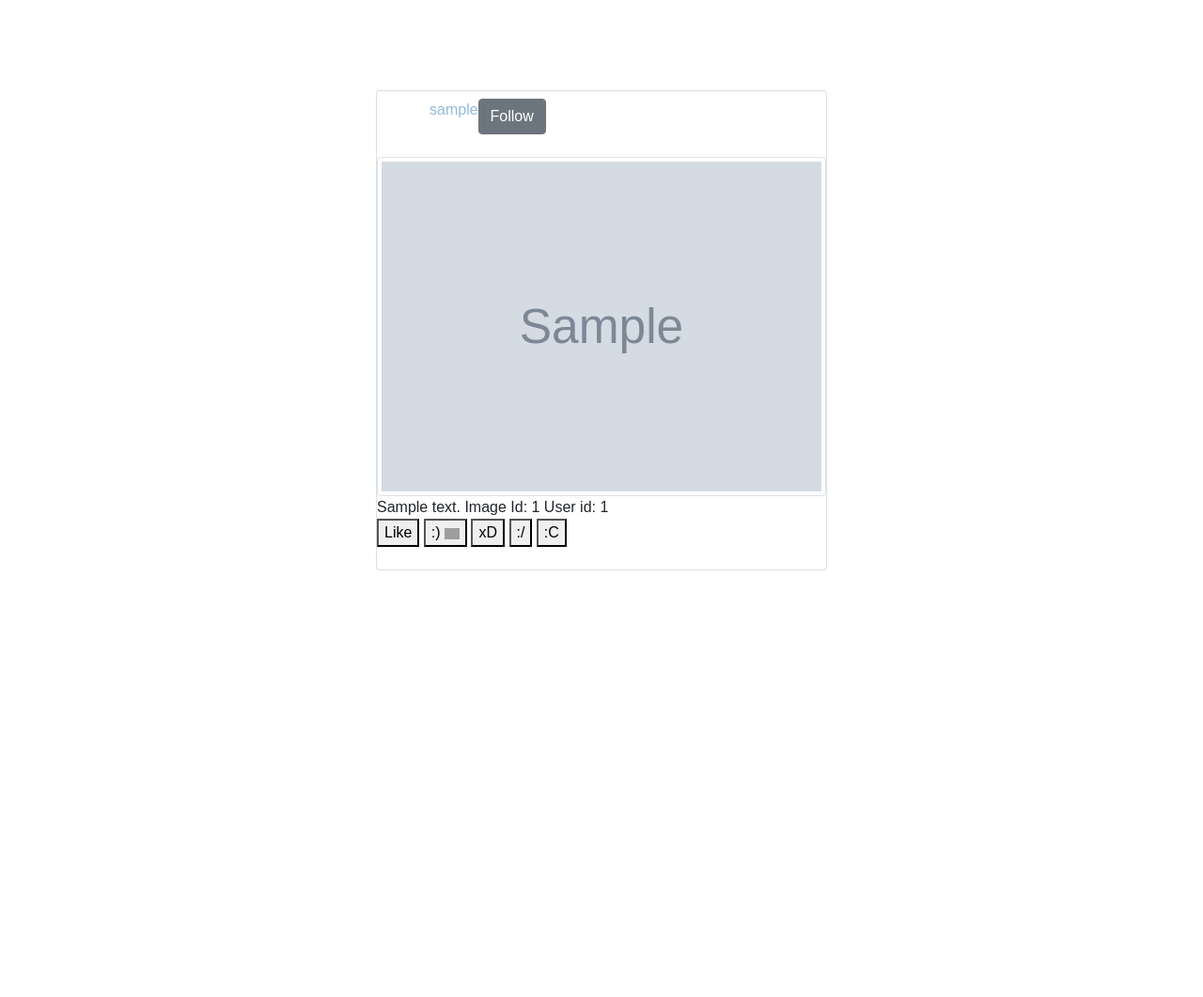
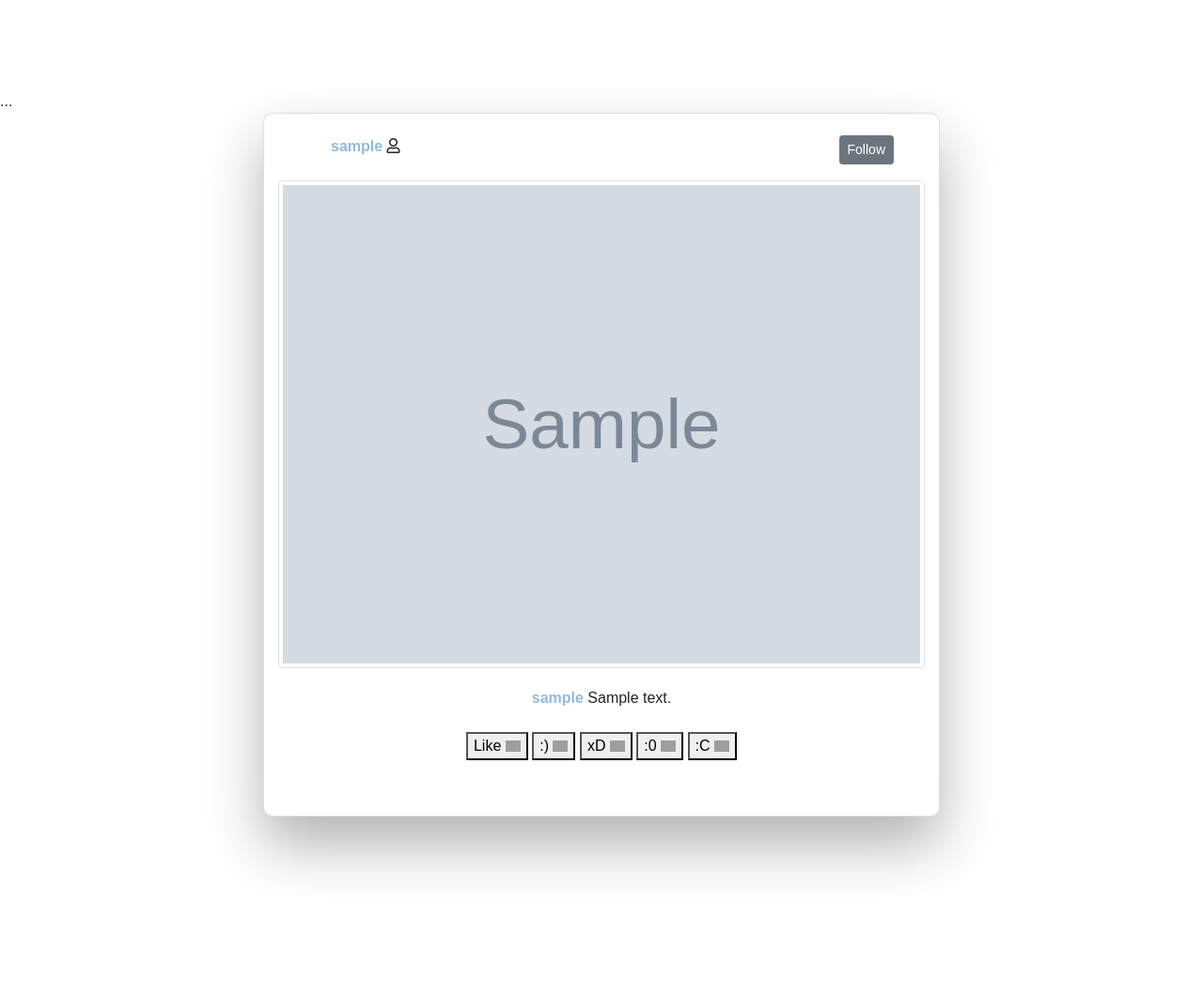
Before and after one commit to alisakolot/On-the-Reel, a Flask app: template templates/feed.html in a window 1280 px wide. Shown: the part 94-1155 px from the top of the page at 94% size. Before the commit the page ends 701 px from the top, so only its background shows below. Run offline with Flask 2, Linux system fonts and the light colour scheme; the template is opened without the code that fills it: values that come from a table or form of the project are taken from there, others are empty; tables that the repository leaves empty hold one stand-in row (values such as "Sample post"); grey boxes marked "Sample" are stand-in pictures; one stand-in notice (Sample message) is shown; some libraries are stand-ins or nearby versions; grey boxes are pictures that could not be loaded.

Commit message:
styling feed

```diff
--- a/server.py
+++ b/server.py
@@ -94,10 +94,10 @@
 
     if db_user is None:
         flash('Incorrect username/password, please try again.')
-        return redirect('/login')
+        return redirect('/')
     if db_user.password != password:
         flash('Incorrect username/password, please try again.')
-        return redirect('/login')
+        return redirect('/')
     else:
         session['user_id'] = db_user.user_id
         flash(f'Hello {db_user.first_name}')
@@ -179,7 +179,7 @@
 def display_logout():
     """Display Logout button."""
 
-    return redirect('login.html')
+    return redirect('/')
 
 
 
@@ -203,6 +203,14 @@
 
     print(images[1].user.username)
     return render_template('feed.html', images=images)
+
+@app.route('/feed')
+def all_users():
+    """View all profiles"""
+
+    users = crud.get_users()
+
+    return render_template('feed.html', users=users)
 
 
 
@@ -250,11 +258,12 @@
     print("REACTION:", reaction)
     return jsonify({"likes" : True })
 
+
 @app.route('/feed', methods=['GET'])
 def display_feed_logout():
     """Display Logout button."""
 
-    return redirect('login.html')
+    return redirect('/')
 
 # @app.route('/feed/profile/', methods=['GET'])
 # def leave_feed():
--- a/static/reactions.js
+++ b/static/reactions.js
@@ -51,7 +51,7 @@
       const btn = evt.target;
       $.get('/feed', (res) => {
             alert('Logout?');
-            window.location = "http://localhost:5000/login"
+            window.location = "http://localhost:5000/"
       });
     });
 
@@ -62,8 +62,8 @@
     const btn = evt.target;
     console.log("logging out ")
     $.get('/feed', (res) => {
-          alert('Logout?');
-          window.location = "http://localhost:5000/login"
+          alert('Are you sure you want to Logout?');
+          window.location = "http://localhost:5000/"
     });
 
   });
@@ -89,14 +89,11 @@
 
     if (btn.innerText === 'Follow') {
       $.get('/follow/feed.json', formInput, (res) => {
-        alert('you followed user x');
-
         btn.innerText = 'Unfollow';
       });
 
     } else if (btn.innerText === 'Unfollow') {
         $.get('/feed/unfollow', formInput, (res) => {
-          alert('you unfollowed user x');
         })
           btn.innerText = 'Follow';
 
@@ -105,32 +102,9 @@
       console.log(btn.innerText)
     }
 
-    // const formInput = {follows : $(evt.target).val()};
 
-    // $.get('/follow/feed.json', formInput, (res) => {
-    //     alert('sent to server')
-
-    // });
   });
 
 
 
-
-
-  //Return to Profile
-  // $('.profile').on('click', (evt) => {
-  //   const btn = evt.target;
-
-
-  //   ('/feed/profile/', (res) => {
-  //     let userId = user_id;
-  //       window.location.href = `feed/profile/`;
-  //       alert('redirect to profile?');
-  //   });
-
-  // });
-
-
-
-
 })
--- a/static/style.css
+++ b/static/style.css
@@ -1,19 +1,25 @@
-/* style.css*/
+style.css
+
 
 /* body {
   background-image: url(img/62e82dad5fc68b7fed91bc9818e68018.jpg);
   color: #130101;
  } */
 
-h2 {
-  font-family: sans-serif;
-  color: blue;
-}
 
-h2 {
-  color: pink;
-}
+ @media (min-width: 768px) {
+  .carousel-multi-item-2 .col-md-3 {
+  float: left;
+  width: 25%;
+  max-width: 100%; } }
 
+  .carousel-multi-item-2 .card img {
+  border-radius: 2px; }
+
+
+
+
+/* ////////////////////////////////////REGISTRATION/LOGIN////////////////////////////////*/
 
 
 form {
@@ -29,54 +35,9 @@
 
 }
 
-.col-4 {
-  margin: 2em;
-
-}
-
-.media-library {
-
-}
-
-
-/* div {
-  padding:10px;
-  width: 30rem;
-  border: 2px;
-  margin: auto;
-  border-color: rgb(211, 202, 204);
-}
-
-/* div {
-  background-color: blue;
-} */
-
-/* #notice {
-  font-family: monospace;
-  font-size: 3em;
-  width: 15em;
-  margin: 0 auto;
-} */
-
-aside {
-  padding-top: 50px;
-  padding-right: 30px;
-  padding-bottom: 50px;
-  padding-left: 80px;
-
-}
-
-
-
-
-
-
 
 /* BASIC */
 
-/* html {
-  background-color: #56baed;
-} */
 
 body {
   font-family: "Poppins", sans-serif;
@@ -119,9 +80,9 @@
   border-radius: 10px 10px 10px 10px;
   background: #fff;
   padding: 30px;
-  width: 90%;
-  max-width: 450px;
-  position: relative;
+  width: 70%;
+  max-width: 300px;
+  position: center;
   padding: 0px;
   -webkit-box-shadow: 0 30px 60px 0 rgba(0,0,0,0.3);
   box-shadow: 0 30px 60px 0 rgba(0,0,0,0.3);
@@ -147,7 +108,7 @@
 
 h2.active {
   color: #0d0d0d;
-  border-bottom: 2px solid #5fbae9;
+  border-bottom: 2px solid #5fbbe9b5;
 }
 
 
@@ -155,7 +116,7 @@
 /* FORM TYPOGRAPHY*/
 
 input[type=button], input[type=submit], input[type=reset]  {
-  background-color: #8be2f2;
+  background-color: #07869d9a;
   border: none;
   color: white;
   padding: 15px 80px;
@@ -196,8 +157,9 @@
   text-decoration: none;
   display: inline-block;
   font-size: 16px;
+  font-family: "Poppins", sans-serif;
   margin: 5px;
-  width: 80%;
+  width: 70%;
   border: 2px solid #f6f6f6;
   -webkit-transition: all 0.5s ease-in-out;
   -moz-transition: all 0.5s ease-in-out;
@@ -210,26 +172,12 @@
 
 input[type=text]:focus {
   background-color: #fff;
-  border-bottom: 2px solid #5fbae9;
+  border-bottom: 2px solid #346178;
 }
 
 input[type=text]:placeholder {
-  color: #cccccc;
+  color: #8f6767;
 } */
-
-
-
-/* ANIMATIONS */
-
-Simple CSS3 Fade-in-down Animation
-.fadeInDown {
-  -webkit-animation-name: fadeInDown;
-  animation-name: fadeInDown;
-  -webkit-animation-duration: 1s;
-  animation-duration: 1s;
-  -webkit-animation-fill-mode: both;
-  animation-fill-mode: both;
-}
 
 @-webkit-keyframes fadeInDown {
   0% {
@@ -256,3 +204,158 @@
     transform: none;
   }
 }
+
+
+
+/* ANIMATIONS */
+
+/@-webkit-keyframes fadeIn { from { opacity:0; } to { opacity:1; } }
+@-moz-keyframes fadeIn { from { opacity:0; } to { opacity:1; } }
+@keyframes fadeIn { from { opacity:0; } to { opacity:1; } }
+
+.fadeIn {
+  opacity:0;
+  -webkit-animation:fadeIn ease-in 1;
+  -moz-animation:fadeIn ease-in 1;
+  animation:fadeIn ease-in 1;
+
+  -webkit-animation-fill-mode:forwards;
+  -moz-animation-fill-mode:forwards;
+  animation-fill-mode:forwards;
+
+  -webkit-animation-duration:1s;
+  -moz-animation-duration:1s;
+  animation-duration:1s;
+}
+
+.fadeIn.first {
+  -webkit-animation-delay: 0.4s;
+  -moz-animation-delay: 0.4s;
+  animation-delay: 0.4s;
+}
+
+.fadeIn.second {
+  -webkit-animation-delay: 0.6s;
+  -moz-animation-delay: 0.6s;
+  animation-delay: 0.6s;
+}
+
+.fadeIn.third {
+  -webkit-animation-delay: 0.8s;
+  -moz-animation-delay: 0.8s;
+  animation-delay: 0.8s;
+}
+
+
+/* Simple CSS3 Fade-in Animation */
+.underlineHover:after {
+  display: block;
+  left: 0;
+  bottom: -10px;
+  width: 0;
+  height: 2px;
+  background-color: #56bbed79;
+  content: "";
+  transition: width 0.2s;
+}
+
+.underlineHover:hover {
+  color: #0d0d0d;
+}
+
+.underlineHover:hover:after{
+  width: 100%;
+}
+
+
+
+/* OTHERS */
+
+*:focus {
+    outline: none;
+}
+
+#icon {
+  width:60%;
+}
+
+
+.card {
+  -webkit-border-radius: 10px 10px 10px 10px;
+  border-radius: 10px 10px 10px 10px;
+  background: #fff;
+  padding: 30px;
+  width: 100%;
+  max-width: 1500px;
+  position: center;
+  padding: 15px;
+  -webkit-box-shadow: 0 30px 60px 0 rgba(0,0,0,0.3);
+  box-shadow: 0 30px 60px 0 rgba(0,0,0,0.3);
+  text-align: center;
+}
+
+.media-library {
+  padding: 20px;
+}
+
+#feed-username {
+  position: fixedl
+  left: -50px;
+  font-weight: bold;
+}
+
+#follow-button {
+  position: absolute;
+  right: 33px;
+}
+
+#first_group {
+  padding: 25px;
+}
+
+
+.sidenav {
+  height: 100%; /* Full-height: remove this if you want "auto" height */
+  width: 200px; /* Set the width of the sidebar */
+  margin-left: 1100px;
+  position: fixed; /* Fixed Sidebar (stay in place on scroll) */
+  z-index: 1; /* Stay on top */
+  top: 0; /* Stay at the top */
+  left: 0;
+  right: 33px;
+  background-color:white; /* Black */
+  padding-top: 180px;
+
+}
+
+/* The navigation menu links */
+.sidenav a {
+
+  font-size: 14px;
+  color: #818181;
+  display: block;
+}
+
+
+.sidenav a:hover {
+  color: #5c5b5b;
+}
+
+
+
+
+#feed-button {
+  position: absolute;
+  left: 100px;
+}
+
+#side_nav {
+  font-family: "Poppins", sans-serif;
+  font-weight: bold;
+  color: #818181;
+}
+
+
+#alert {
+  color: green
+}
--- a/templates/base.html
+++ b/templates/base.html
@@ -40,4 +40,8 @@
     {% block after_body %}{% endblock %}
 
   </body>
+  <!-- <nav class="navbar fixed-bottom navbar-light bg-light">
+    <a class="navbar-brand" href="#"></a>
+    <img src="/static/img/be_kind_rewind.jpg" style="width: 4rem;">
+  </nav> -->
 </html>
--- a/templates/feed.html
+++ b/templates/feed.html
@@ -5,7 +5,10 @@
 {% block body %}
 
 
-<nav class="navbar navbar-light" style="background-color: #e3f2fd;">Feed
+
+
+
+<nav class="navbar sticky-top navbar-light" style="background-color: #e3f2fd;">Feed
 
   <ul class="navbar-nav ml-auto mt-7 mt-lg-0">
     <li class="nav-item active">
@@ -21,46 +24,60 @@
 <br>
 
 
+<!-- <div class="sidenav" id="side_nav"> Suggestions for you:
+  {% for img in images %}
+   <ul><a id="feed-username" href='/profile/{{ img.user_id }}'>{{ img.user.username }}</a>
+  {% endfor %}
+</div> -->
+
+<!-- Page content -->
+<div class="main">
+  ...
+</div>
 
 
 <div style="display:flex;justify-content:center;align-items:center;">
   <div>
 
-
     {% for img in images %}
 
-        <div class="card" style="width: 30rem;">
+        <div class="card" style="width: 45rem;">
           <nav class="navbar navbar-light">
-            <ul><a href='/profile/{{ img.user_id }}'>{{ img.user.username }}</a>
+            <ul><a id="feed-username" href='/profile/{{ img.user_id }}'>{{ img.user.username }}</a>
+              <i class="far fa-user"></i>
               <section class="follow-button float-right" value="{{ img.user_id }}" id="{{ img.image_id }}">
-                <button class="btn btn-secondary" id="follow-button" value="{{ img.user_id }}">Follow </button>
+                <button class="btn btn-secondary btn-sm" id="follow-button" value="{{ img.user_id }}">Follow </button>
               </section>
             </ul>
           </nav>
 
-
-
-
-
       <img src="{{ img.image_path }}" alt="..." class="img-thumbnail">
       <div class="media-library" id="{{ img.image_id }}" value={{ img.image_id }}>
+        <a id="feed-username" href='/profile/{{ img.user_id }}'>{{ img.user.username }}</a>
         {{ img.description }}
-        Image Id: {{ img.image_id }}
-        User id: {{ img.user_id }}
-
+        <br>
+        <br>
 
         <div container="btn-toolbar" role="toolbar" aria-label="Toolbar with button groups">
-          <div container="btn-group mr-2" role="group" aria-label="First group">
-            <button class="reaction-button" value=1>Like</button>
-            <button class="reaction-button" value=2>:)
+          <div container="btn-group mr-2" role="group" aria-label="First group" id="first-group">
+            <button id="likes" class="reaction-button" value=1>Like
+              <img src="https://res.cloudinary.com/prvnbist/image/upload/v1492531171/XZOPuv9_eyqlr2.png" style="width: 1rem;"></button>
+
+              <button id="smiley" class="reaction-button" value=2>:)
               <img src="https://res.cloudinary.com/prvnbist/image/upload/v1492531172/uIjLl6R_cmbnqb.png" class="reaction-button" value=2 alt="heart" style="width: 1rem;">
             </button>
-            <button class="reaction-button" value=3>xD</button>
-            <button class="reaction-button" value=4>:/</button>
-            <button class="reaction-button" value=5>:C</button>
+            <button class="reaction-button" value=3>xD
+              <img src="https://res.cloudinary.com/prvnbist/image/upload/v1492531177/lsHmtDy_ycqnbp.png" style="width: 1rem;">
+            </button>
+            <button class="reaction-button" value=4>:0
+              <img src="https://res.cloudinary.com/prvnbist/image/upload/v1492531177/s475u9d_o8trbg.png" style="width: 1rem;">
+            </button>
+            <button class="reaction-button" value=5>:C
+              <img src="https://res.cloudinary.com/prvnbist/image/upload/v1492531178/VDM3zOV_qy9fqj.png"style="width: 1rem;">
+            </button>
+
           </div>
         </div>
-
 
 
 
@@ -78,10 +95,6 @@
 
     {% endfor %}
 
-  </div>
-</div>
-
-
 
 
 
--- a/templates/profile.html
+++ b/templates/profile.html
@@ -8,7 +8,7 @@
 
 <nav class="navbar navbar-light" style="background-color: #e3f2fd;">Profile
 
-  <a class="btn btn-primary" href="/feed" role="button">Feed</a>
+  <a class="btn btn-primary" href="/feed" role="button" id="feed-button">Feed</a>
 
   <div class="btn-group" role="group" aria-label="Basic example">
 
```
Also changed, not shown: templates/homepage.html (+30 -22 lines), static/img/8bit camera.jpg (added), templates/2697167_0.jpg (added).
